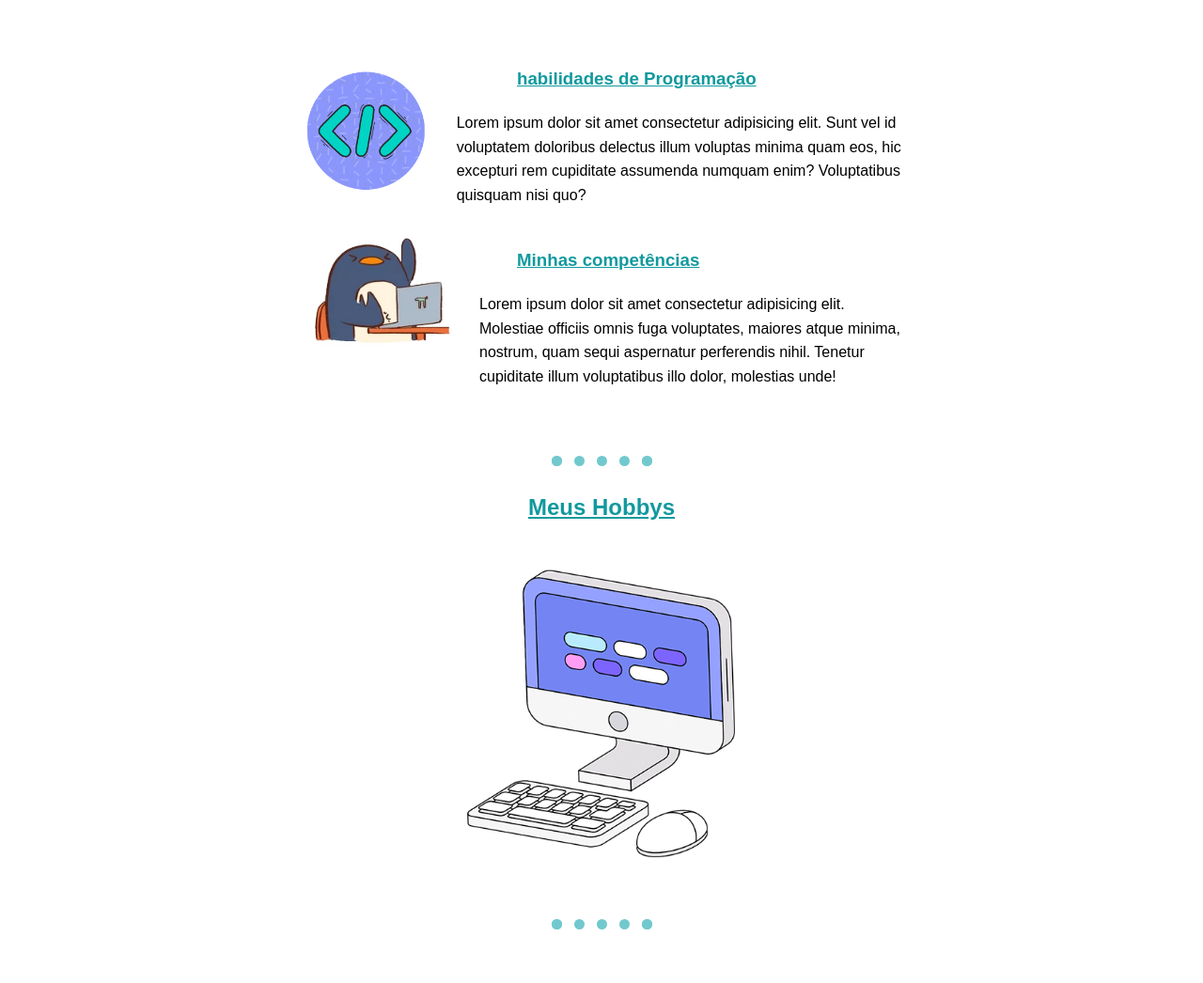
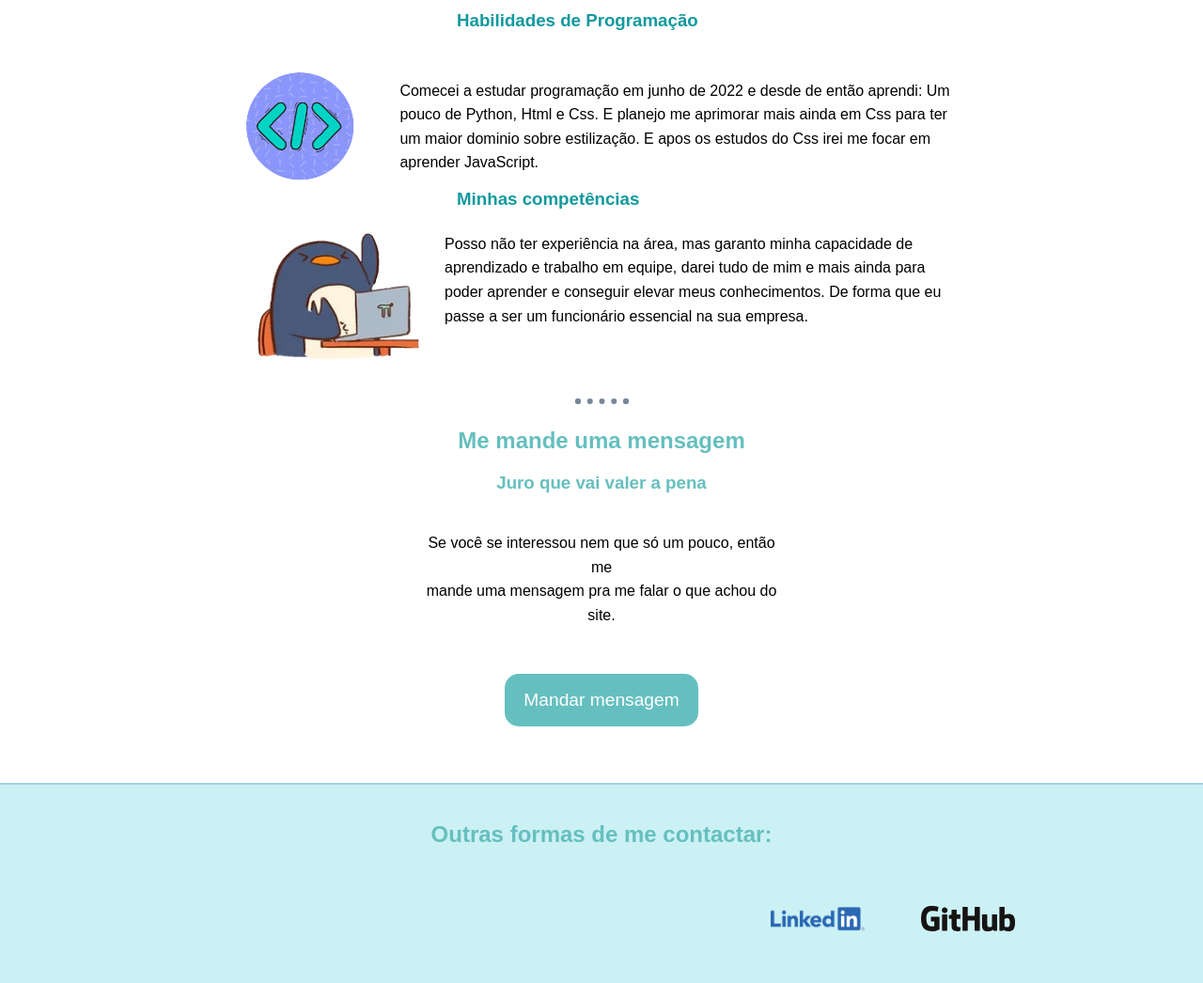
Before and after one commit to Jonata-tr/StylisedSite, a plain HTML site: page index.html in a window 1280 px wide. Shown: the part 1332-2378 px from the top of the page at 94% size. Before the commit the page ends 2351 px from the top, so only its background shows below. Drawn offline with Linux system fonts and the light colour scheme.

Commit message:
Add files via upload
Adicionado o conteúdo escrito das áreas do site, e criado um container na parte inferior do site para adicionar os links de contato.

```diff
--- a/CSS/styles.css
+++ b/CSS/styles.css
@@ -6,10 +6,10 @@ body {
 }
 
 hr {
-    margin: 30px auto;
-    border: 11px dotted #71C9CE;
+    margin: 30px auto 25px;
+    border: 6px dotted lightslategray;
     border-bottom: none;
-    width: 85px;
+    width: 45px;
 
 }
 
@@ -17,46 +17,16 @@ p {
     line-height: 1.6;
 }
 
-.topMenu {
-    margin: 0;
-    padding-top: 10px;
-    padding-bottom: 30px;
-    background-color: #CBF1F5;
-    display: flex;
-    justify-content: space-between;
-}
-
-.topMenu ul, li {
-    list-style: none;
-    display: flex;
-    flex-wrap: wrap;
-    margin-right:20px;
-    align-items: center;
-}
-
-.topMenu a {
-    color: #11999E;
-    margin-left: 50px;
-    text-decoration: none;
-    transition: 0.1s;
-}
-
-.topMenu a:hover{
-    color:yellow;
-    background-color: #A6D1E6;
-    border: 1px solid black;
-    border-radius: 50px;
-    text-shadow: 2px 2px 3px red;
-    padding: 5px 5px;
-}
-
-.topMenu img {
-    width: 60px;
+a {
+    text-align: center;
+    margin: 20px 30px;
 }
 
 .header {
+    padding: 100px 0 0;
     background-color: #CBF1F5;
     position: relative;
+    border-bottom: 2px solid #A6D1E6;
 }
 
 .header h1 {
@@ -86,9 +56,17 @@ p {
     left: 400px;
 }
 
-.personalPresentation h2, h3 {
+.personalPresentation {
+    position: relative;
+}
+
+.personalPresentation h2{
+    color: #66BFBF;
+    text-decoration: underline;
+}
+
+.personalPresentation h3 {
     color: #11999E;
-    text-decoration: underline;
 }
 
 .aboutMe {
@@ -98,11 +76,12 @@ p {
 
 #perfilImage {
     width: 290px;
+    margin-bottom: 25px;
 }
 
 
 .skillsRow {
-    width: 50%;
+    width: 60%;
     margin: 100px auto 0px;
     text-align: left;
     line-height: 2;
@@ -111,20 +90,27 @@ p {
 
 .habilidades, .competencias {
     display: flex;
+    align-items: center;
 }
 
 .skillGiph {
-    width: 21.2%;
-    margin-right: 30px;
-    position: relative;
-    bottom: 30px;
+    width: 16.2%;
+    margin-right: 45px;
+}
+
+.habilidades h3 {
+    position: absolute;
+    bottom: 390px;
+}
+
+.competencias h3 {
+    position: absolute;
+    bottom:200px;
 }
 
 .competenciasGiph {
     width: 25%;
-    margin-right: 30px;
-    position: relative;
-    bottom: 80px;
+    margin-right: 25px;
 }
 
 .skillsRow h3 {
@@ -134,9 +120,60 @@ p {
 }
 
 
+.contactMe {
+    width: 30%;
+    margin: 10px auto 50px;
+}
 
+.contactMe p {
+    margin: 40px auto;
+}
 
+.button {
+    margin: 0 auto;
+}
 
-#hobbyGiph {
-    width: 370px;
+button {
+    font-size: 1.2rem;
+    color: white;
+    background-color: #66BFBF;
+    border: none;
+    border-radius: 15px;
+    padding: 17px 20px;
 }
+
+button:hover {
+    background: linear-gradient(to right, #00efff, #3fd2fb);
+    text-shadow: 1px 1px 1px black;
+}
+
+.linksContainer {
+    background-color: #CBF1F5;
+    padding: 15px 0 10px;
+    line-height: 1.5;
+    border-top:2px solid #A6D1E6;
+    margin-top: 60px;
+}
+.links {
+    margin: 0 790px;
+}
+
+.bottomContainer h3, .bottomContainer h2 {
+    color: #66BFBF;
+}
+
+.links {
+    display: flex;
+    justify-content: space-evenly;
+}
+.links img {
+    width: 100px;
+}
+
+.links img:hover {
+    width: 112px;
+}
+
+ #git {
+   margin-top: 18px;
+}
--- a/index.html
+++ b/index.html
@@ -9,14 +9,6 @@
     <title>StylisedSite</title>
 </head>
 <body>
-    <div class="topMenu">
-        <a href=""><img src="images/1407802-200.png" alt=""></a>
-        <ul>
-            <li><a href="#">Sobre-mim</a></li>
-            <li><a href="#">Projetos</a></li>
-            <li><a href="#">Contato</a></li>
-        </ul>
-    </div>
     <div class="header">
         <img id="topCloud" src="images/cloud.png">
         <h1>Sou o Jonatan</h1>
@@ -41,24 +33,53 @@
         <hr>
         <h2>Minhas habilidades e competências</h2>
         <div class="skillsRow">
-            <h3>habilidades de Programação</h3>
             <div class="habilidades">
+                <h3>Habilidades de Programação</h3>
                 <img class="skillGiph" src="images/tagGiphy.gif" alt="skillsImage">
-                <p>Lorem ipsum dolor sit amet consectetur adipisicing elit. Sunt vel id voluptatem doloribus delectus illum voluptas minima quam eos, hic excepturi rem cupiditate assumenda numquam enim? Voluptatibus quisquam nisi quo?</p>
+                <p>
+                    Comecei a estudar programação em junho de 2022 e desde de então aprendi:
+                    Um pouco de Python, Html e Css. E planejo me aprimorar mais ainda em Css
+                    para ter um maior dominio sobre estilização. E apos os estudos do Css irei
+                    me focar em aprender JavaScript.
+                </p>
             </div>
-            <h3>Minhas competências</h3>
             <div class="competencias">
+                <h3>Minhas competências</h3>
                 <img class="competenciasGiph" src="images/peguin.gif" alt="pcPinguim">
-                <p>Lorem ipsum dolor sit amet consectetur adipisicing elit. Molestiae officiis omnis fuga voluptates, maiores atque minima, nostrum, quam sequi aspernatur perferendis nihil. Tenetur cupiditate illum voluptatibus illo dolor, molestias unde!</p>
+                <p>
+                    Posso não ter experiência na área, mas garanto minha capacidade
+                    de aprendizado e trabalho em equipe, darei tudo de mim e mais ainda
+                    para poder aprender e conseguir elevar meus conhecimentos. De forma
+                    que eu passe a ser um funcionário essencial na sua empresa.
+                </p>
+            </div>
+            <div class="projetosIniciais">
+
             </div>
         </div>
         <hr>
-        <div class="myHobbies">
-            <h2>Meus Hobbys</h2>
-            <img id="hobbyGiph" src="images/pcGiphy.gif" alt="hobbysGiphy">
+    </div>
+    <div class="bottomContainer">
+        <div class="contactMe">
+            <h2>Me mande uma mensagem</h2>
+            <h3>
+                Juro que vai valer a pena
+            </h3>
+            <p>
+                Se você se interessou nem que só um pouco, então me<br>
+                mande uma mensagem pra me falar o que achou do site.
+            </p>
         </div>
-        <hr>
+        <div class="button">
+            <a href="#"><button>Mandar mensagem</button></a>
+        </div>
+        <div class="linksContainer">
+            <h2>Outras formas de me contactar:</h2>
+            <div class="links">
+                <a href=""><img id="linkedin" src="images/LinkedIn-Logo-1.png" alt=""></a>
+                <a href=""><img id="git" src="images/GitHub_logo_2013.svg" alt=""></a>
+            </div>
+        </div>
     </div>
-    <div class="bottomContainer"></div>
 </body>
 </html>
```
Also changed, not shown: images/GitHub_logo_2013.svg (added), images/LinkedIn-Logo-1.png (added).
